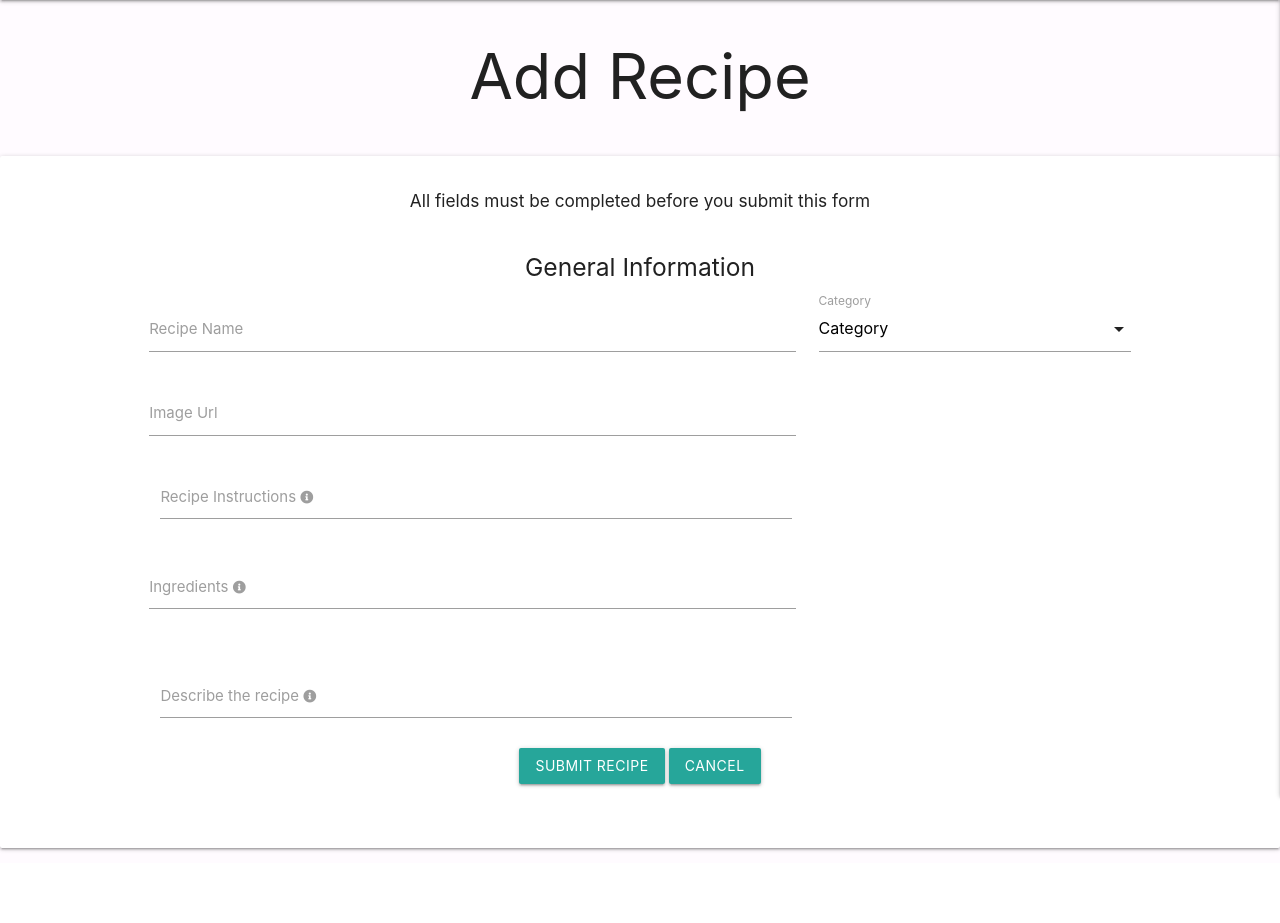
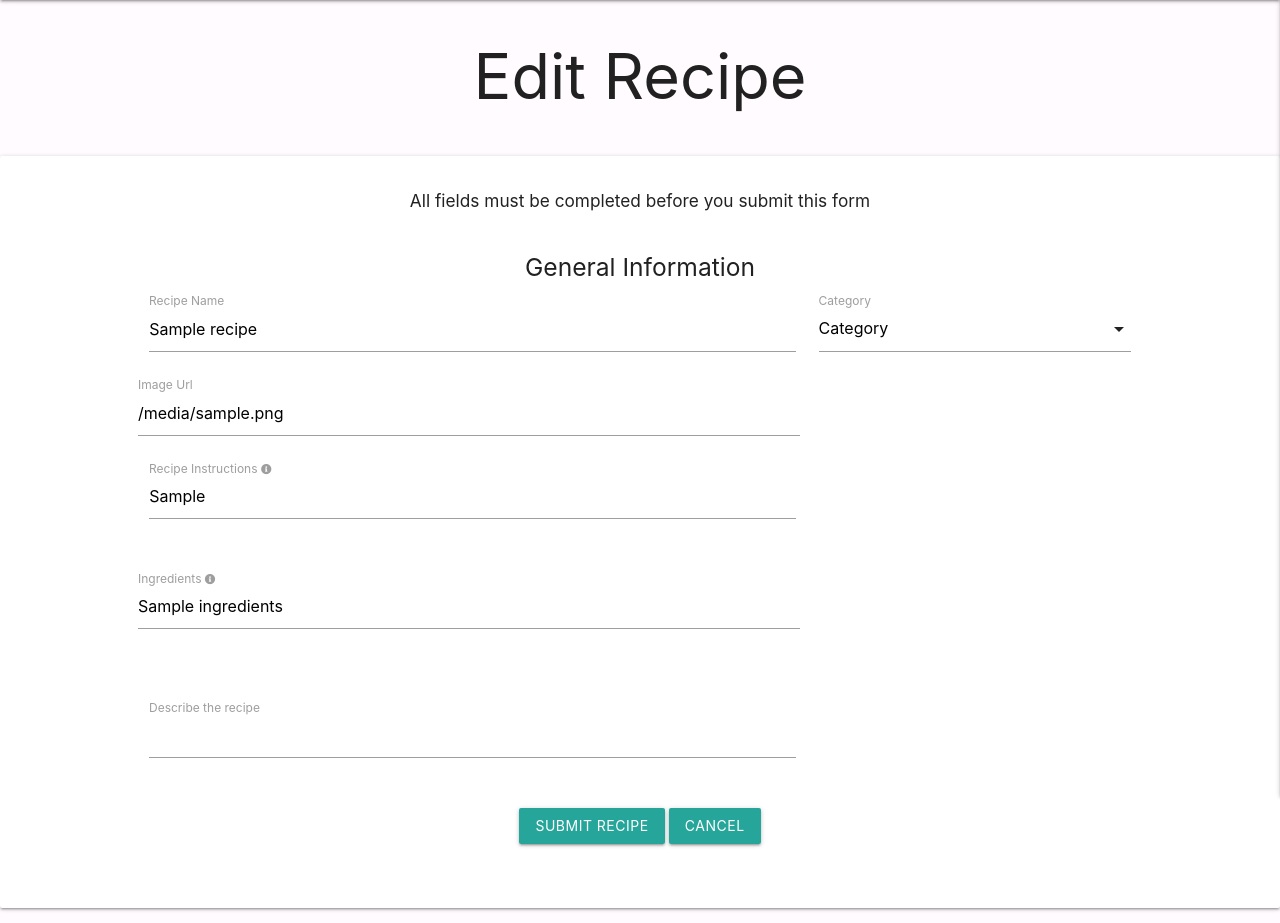
Before and after one commit to ThijsTerporten/CheffsBuddy, a Flask app: template templates/edit_recipe.html in a window 1280 px wide. Shown: the part 64-987 px from the top of the page. Before the commit the page ends 916 px from the top, so only its background shows below. Run offline with Flask 2, Linux system fonts and the light colour scheme; the template is opened without the code that fills it: most values are stand-ins (such as "Sample title", 1, 10 or a date in 2020); some libraries are stand-ins or nearby versions.

Commit message:
Implement edit_recipe function from app.py

```diff
--- a/templates/edit_recipe.html
+++ b/templates/edit_recipe.html
@@ -4,11 +4,11 @@
 
 <section class="">
     <div class="row center">
-        <h1>Add Recipe</h1>
+        <h1>Edit Recipe</h1>
     </div>
 
     <div class="row card-panel">
-        <form method="POST" action="{{ url_for('add_recipe') }}" class="col s12">
+        <form method="POST" action="{{ url_for('edit_recipe', recipe_id=recipe._id) }}" class="col s12">
             {% include 'helpers/edit_form.html' %}
         </form>
     </div>
--- a/templates/helpers/edit_form.html
+++ b/templates/helpers/edit_form.html
@@ -14,7 +14,8 @@
                 <!-- Recipe Name-->
                 <div class="col s12 l8">
                     <div class="input-field">
-                        <input id="recipe_name" name="recipe_name" type="text" class="validate" minlength="5" maxlength="25">
+                        <input id="recipe_name" name="recipe_name" type="text" class="validate" minlength="5"
+                            maxlength="25" value="{{ recipe.recipe_name}}">
                         <label for="recipe_name">Recipe Name</label>
                     </div>
                 </div>
@@ -24,19 +25,24 @@
                         <select id="category_name" name="category_name" class="validate" required>
                             <option value="" disabled selected>Category</option>
                             {% for category in categories %}
+                            {% if category.category_name == recipe.category_name %}
+                            <option value="{{ category.category_name}}" selected> {{ category.category_name }}</option>
+                            {% else %}
                             <option value="{{ category.category_name}}"> {{ category.category_name }}</option>
+                            {% endif %}
                             {% endfor %}
                         </select>
                         <label for="category_name">Category</label>
                     </div>
                 </div>
             </div>
+            <div class="row">
                 <div class="col s12 center">
                     <!-- Recipe image -->
                     <div class="col s12 l8">
                         <div class="input-field">
                             <input id="image_url" name="image_url" type="url" class="validate" pattern="https?://.+"
-                            minlength="12" required value="">
+                                minlength="12" required value="{{ recipe.image_url }}">
                             <label for="image_url">Image Url</label>
                         </div>
                     </div>
@@ -44,8 +50,10 @@
                         <!--Instructions-->
                         <div class="col s12 l8">
                             <div class="input-field">
-                            <textarea id="recipe_instructions" name="recipe_instructions" class="materialize-textarea validate"
-                                required minlength="5"></textarea>
+                                <textarea id="recipe_instructions" name="recipe_instructions"
+                                    class="materialize-textarea validate" required minlength="5">
+                            {{- recipe.recipe_instructions -}}
+                            </textarea>
                                 <label for="instructions">
                                     Recipe Instructions
                                     <i class="fas fa-info-circle fa-sm tooltipped" data-position="right"
@@ -55,12 +63,16 @@
                         </div>
                     </div>
                 </div>
+            </div>
+            <div class="row">
                 <div class="col s12 center">
-                <!--Instructions-->
+                    <!--Ingredients-->
                     <div class="col s12 l8">
                         <div class="input-field">
-                        <textarea id="ingredients" name="ingredients" class="materialize-textarea validate"
-                            required minlength="5"></textarea>
+                            <textarea id="ingredients" name="ingredients" class="materialize-textarea validate" required
+                                minlength="5">
+                            {{- recipe.ingredients -}}
+                            </textarea>
                             <label for="ingredients">
                                 Ingredients
                                 <i class="fas fa-info-circle fa-sm tooltipped" data-position="right"
@@ -70,17 +82,19 @@
                     </div>
                 </div>
             </div>
+        </div>
+        <div class="row">
             <div class="col s12 center">
                 <!-- Add a small description for the dish -->
                 <div class="col s12 l8">
                     <div class="input-field">
-                    <textarea id="description" name="description" class="materialize-textarea validate"
-                        required minlength="5" maxlength="50"></textarea>
+                        <textarea id="description" name="description" class="materialize-textarea validate" required
+                            minlength="5" maxlength="50">
+                        </textarea>
                         <label for="description">
                             Describe the recipe
-                        <i class="fas fa-info-circle fa-sm tooltipped" data-position="right"
-                            data-tooltip="Separate each ingredient into it's own sentence."></i>
                         </label>
+                    </div>
                 </div>
             </div>
         </div>
```
Lines whose indentation alone changed are shown as unchanged.
